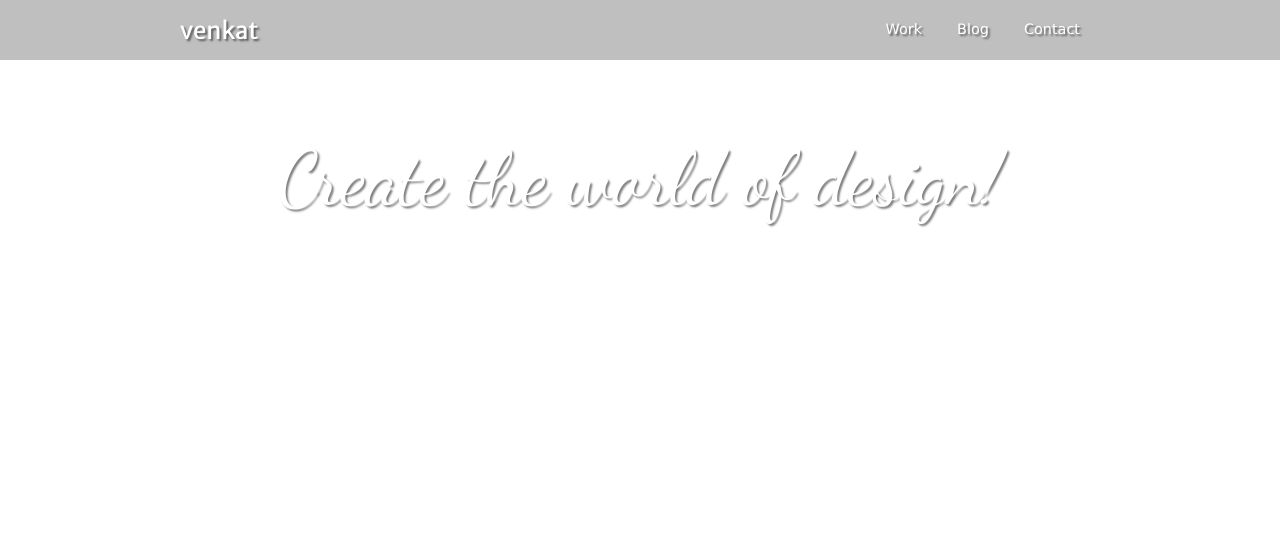
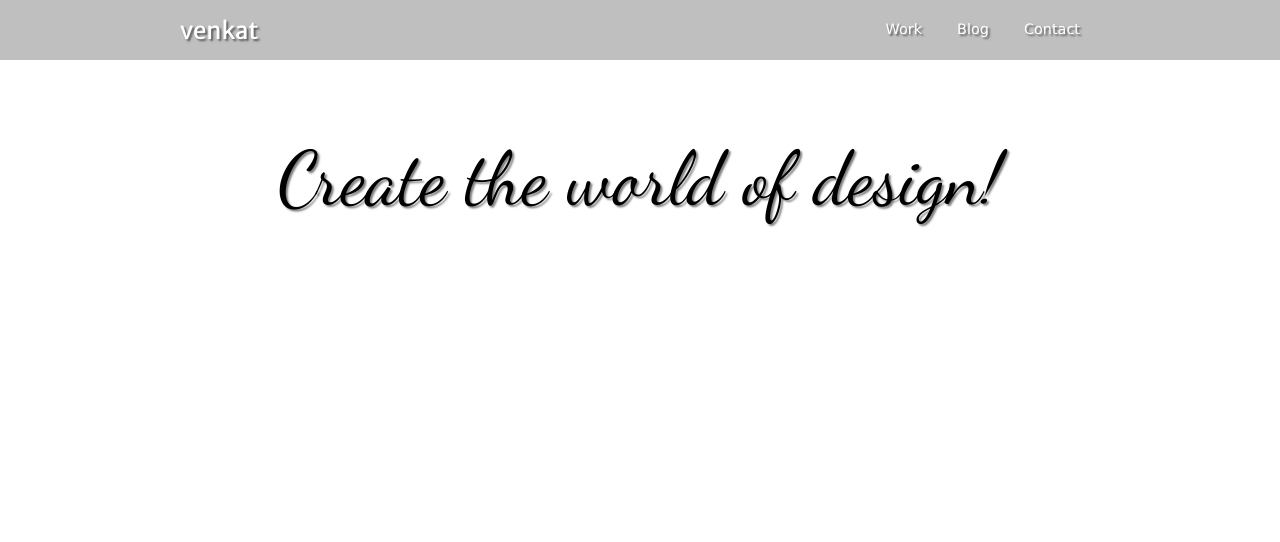
Before and after one commit to when08/venkatportfolio, a plain HTML site: page index.html in a window 1280 px wide. Shown: the top 542 px of the page. Drawn offline with Linux system fonts and the light colour scheme.

Commit message:
Update styles.css

```diff
--- a/styles.css
+++ b/styles.css
@@ -15,7 +15,7 @@ section.hero { width: 100%; height: 500px; background: url(herobg.jpg); backgrou
 	.hero { margin: 0 auto; text-align: center; }
 	.hero h1 { font-size: 470%; margin-bottom: -10px; font-family: 'Dancing Script', cursive; line-height: 1em; font-weight: normal; }
 	.hero p {  }
-	.hero .mediacontainer {  padding-top: 20px;  color: rgb(255,255,255)}
+	.hero .mediacontainer {  padding-top: 20px;  color: rgb(0,0,0)}
 
 section.features { width: 940px; height: 400px; margin: 0 auto; padding: 5px 0; }
 	section.features h2 { font-size: 300%; text-align: center; margin-bottom: 20px; font-family: 'Merriweather Sans', sans-serif; font-weight: normal; color: rgb(150,150,150); }
```
